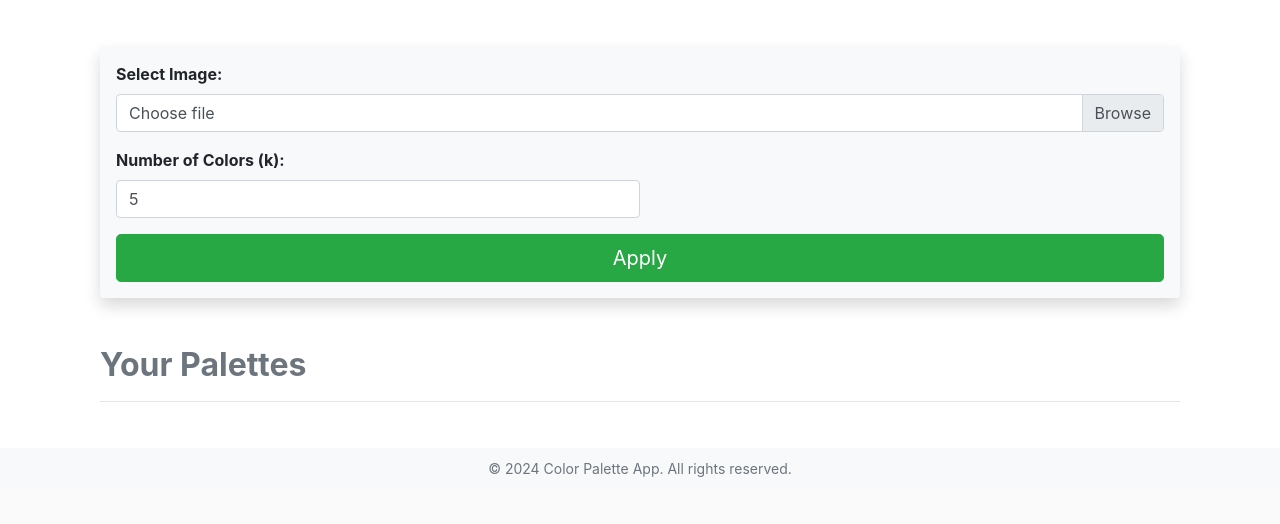
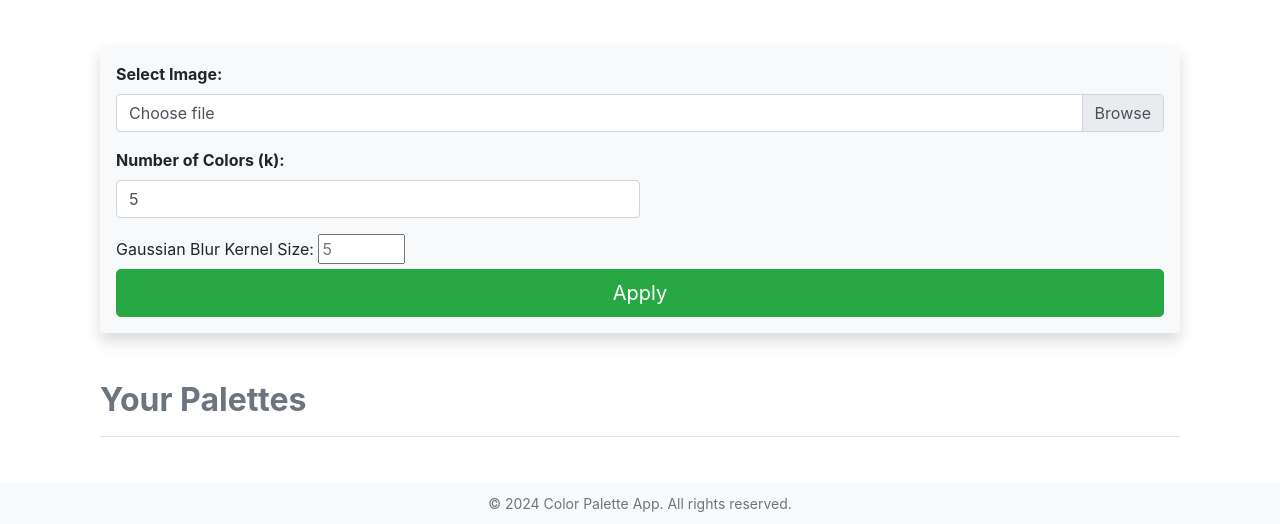
Before and after one commit to MertErenKekuc/Color-Palette-Creation-App, a Django app: page /home/ in a window 1280 px wide. Shown: the part 328-852 px from the top of the page. Before the commit the page ends 805 px from the top, so only its background shows below. Run offline with Django 5.2, Linux system fonts and the light colour scheme; a user stored in the database is signed in; data comes from the database, SQL or seed files in the repository; both versions use the stored data as it was after the commit; some libraries are stand-ins or nearby versions.

Commit message:
Update
The blur value on the image was updated to be dynamic from the user. Additionally, the pre-processing steps of blur and converting the image to lab were demonstrated. HTML files were edited and a function was written to verify the format of the image received from the user.

```diff
--- a/color_palette/color_palette_app/templates/home.html
+++ b/color_palette/color_palette_app/templates/home.html
@@ -14,7 +14,7 @@
         <div class="form-group">
             <label for="image" class="font-weight-bold">Select Image:</label>
             <div class="custom-file">
-                <input type="file" id="image" name="image" class="custom-file-input">
+                <input type="file" id="image" name="image" accept="image/jpeg, image/png" class="custom-file-input">
                 <label class="custom-file-label" for="image">Choose file</label>
             </div>
         </div>
@@ -28,6 +28,17 @@
                 min="1"
                 max="10"
                 class="form-control w-50">
+        </div>
+        <div>
+            <label for="blur_kernel">Gaussian Blur Kernel Size:</label>
+            <input
+                type="number"
+                id="blur_kernel"
+                name="blur_kernel"
+                placeholder="5"
+                min="1"
+                max ="25"
+                step="2">
         </div>
         <button type="submit" class="btn btn-success btn-lg btn-block">Apply</button>
     </form>
--- a/color_palette/color_palette_app/views.py
+++ b/color_palette/color_palette_app/views.py
@@ -12,8 +12,19 @@ from io import BytesIO
 import base64
 from sklearn.cluster import KMeans
 from django.core.exceptions import ValidationError
+from PIL import Image
+from django.core.files.base import ContentFile
 
 # Ortak fonksiyonlar
+def validate_image_format(uploaded_file):
+    try:
+        # Bellekteki dosyayı bir PIL görüntüsüne dönüştür
+        image = Image.open(uploaded_file)
+        if image.format not in ['JPEG', 'PNG']:
+            raise ValidationError('Sadece JPEG ve PNG formatındaki görseller desteklenir.')
+    except Exception:
+        raise ValidationError('Geçersiz görsel formatı.')
+
 def load_and_resize_image(image_path, size=(200, 200)):  # resim yükleme ve yeniden boyutlandırma fonks.
     img = cv2.imread(image_path) # resim okuma fonksiyonu ve yolu
     if img is None:
@@ -28,7 +39,7 @@ def convert_to_lab(image): # resimi RGB'den LAB çevirme
 
 def apply_kmeans(image, k=5):
     pixels = image.reshape((-1, 3))
-    kmeans = KMeans(n_clusters=k, random_state=42, max_iter=500)
+    kmeans = KMeans(n_clusters=k, random_state=42, max_iter=1000, n_init=10)
     kmeans.fit(pixels)
     return kmeans.cluster_centers_
 
@@ -55,6 +66,12 @@ def save_palette_to_base64(palette_image):
     _, buffer = cv2.imencode('.png', palette_image)
     img_str = base64.b64encode(buffer).decode('utf-8')
     return img_str
+
+def save_image_to_file(image, filename):
+    # Görseli kaydetme fonksiyonu
+    output_path = os.path.join('media', filename)
+    cv2.imwrite(output_path, image)
+    return output_path
 
 def handle_error(request, error_message):
     return render(request, 'error.html', {'error': error_message})
@@ -83,18 +100,35 @@ def process_image(request):
             if not uploaded_image:
                 return handle_error(request, 'Görsel yüklenmedi, lütfen bir görsel seçin.')
 
+            # Görsel formatını doğrula
+            try:
+                validate_image_format(uploaded_image)
+            except ValidationError as e:
+                return handle_error(request, str(e))
+
+            # Kullanıcıdan alınan k değeri
             k = request.POST.get('k', 5)
             try:
-                k = int(k)  # Kullanıcıdan alınan `k` değeri
+                k = int(k)
             except ValueError:
                 return handle_error(request, 'Geçersiz "k" değeri. Lütfen geçerli bir sayı girin.')
 
+            # Kullanıcıdan alınan blur_kernel değeri
+            blur_kernel = request.POST.get('blur_kernel', 5)
+            try:
+                blur_kernel = int(blur_kernel)
+                if blur_kernel % 2 == 0:  # Gaussian blur için kernel tek sayı olmalı
+                    return handle_error(request, 'Blur kernel değeri tek sayı olmalıdır.')
+            except ValueError:
+                return handle_error(request, 'Geçersiz blur kernel değeri. Lütfen geçerli bir sayı girin.')
+
+            # Görüntü işleme
             image_instance = ImageUpload.objects.create(image=uploaded_image)
             image_path = image_instance.image.path
 
-            # Görüntü işleme
             img_resized = load_and_resize_image(image_path)
-            img_lab = convert_to_lab(img_resized)
+            img_blurred = apply_gaussian_blur(img_resized, (blur_kernel, blur_kernel))  # Kullanıcıdan alınan blur değeri
+            img_lab = convert_to_lab(img_blurred)
             centroids_lab = apply_kmeans(img_lab, k)
             centroids_rgb = lab_to_rgb(centroids_lab)
 
@@ -104,6 +138,10 @@ def process_image(request):
             # Görseli base64 formatında kaydetme
             palette_base64 = save_palette_to_base64(palette_image)
 
+            # Gaussian Blur ve LAB uzayı görsellerini kaydet
+            blurred_image_path = save_image_to_file(img_blurred, 'blurred_image.png')
+            lab_image_path = save_image_to_file(img_lab, 'lab_image.png')
+
             # Renk kodlarını oluştur
             rgb_codes = ['#{:02x}{:02x}{:02x}'.format(int(c[0]), int(c[1]), int(c[2])) for c in centroids_rgb]
             rgb_code_string = '|'.join(rgb_codes)
@@ -112,7 +150,7 @@ def process_image(request):
             ColorPalette.objects.create(
                 user=request.user,
                 image=image_instance,
-                palette_image=palette_base64,  # Base64 formatında kaydet
+                palette_image=palette_base64,
                 rgb_codes=rgb_code_string,
                 k_value=k
             )
@@ -121,16 +159,19 @@ def process_image(request):
                 'palette_image': palette_base64,
                 'rgb_codes': rgb_codes,
                 'uploaded_image_url': image_instance.image.url,
-                'k_value': k
+                'blurred_image_url': blurred_image_path,
+                'lab_image_url': lab_image_path,
+                'k_value': k,
+                'blur_kernel': blur_kernel  # Kullanıcıya gösterilebilir
             })
 
         except FileNotFoundError:
             return handle_error(request, 'Görsel bulunamadı. Lütfen tekrar deneyin.')
         except Exception as e:
-            # Genel hata mesajı
             return handle_error(request, f'Bilinmeyen bir hata oluştu: {str(e)}')
     else:
         return redirect('home')
+
 
 @login_required
 def edit_palette(request, palette_id):
@@ -141,9 +182,16 @@ def edit_palette(request, palette_id):
         k = palette.k_value
 
         img_resized = load_and_resize_image(image_path)
+        # Blur kernel varsayımı veya kullanıcıdan alınması
+        blur_kernel = 5  # Varsayılan kernel değeri, gerekirse değiştirilir.
+        img_blurred = apply_gaussian_blur(img_resized, (blur_kernel, blur_kernel))
         img_lab = convert_to_lab(img_resized)
         centroids_lab = apply_kmeans(img_lab, k)
         centroids_rgb = lab_to_rgb(centroids_lab)
+
+        # Görselleri oluştur ve kaydet
+        blurred_image_path = save_image_to_file(img_blurred, 'blurred_image_edit.png')
+        lab_image_path = save_image_to_file(img_lab, 'lab_image_edit.png')
 
         # Paleti görsel olarak oluştur
         palette_image = visualize_palette(centroids_rgb)
@@ -162,6 +210,8 @@ def edit_palette(request, palette_id):
         return render(request, 'palette.html', {
             'palette_image': palette_base64,
             'rgb_codes': rgb_codes,
+            'blurred_image_url': blurred_image_path,
+            'lab_image_url': lab_image_path,
             'uploaded_image_url': image_instance.image.url,
             'k_value': k
         })
```
Also changed, not shown: color_palette/color_palette_app/templates/palette.html (+21 -3 lines), color_palette/db.sqlite3, color_palette/media/blurred_image.png (added), color_palette/media/blurred_image_edit.png (added), color_palette/media/lab_image.png (added), color_palette/media/lab_image_edit.png (added), color_palette/media/uploads/test_image.jpg (added), color_palette/media/uploads/test_image_EMGZIyJ.jpg (added), color_palette/media/uploads/test_image_EriuxSh.jpg (added), color_palette/media/uploads/test_image_SIPIE7d.jpg (added), color_palette/media/uploads/test_image_WmwCuhx.jpg (added), color_palette/media/uploads/test_image_b4avlbv.jpg (added), color_palette/media/uploads/test_image_mpOP884.jpg (added).
